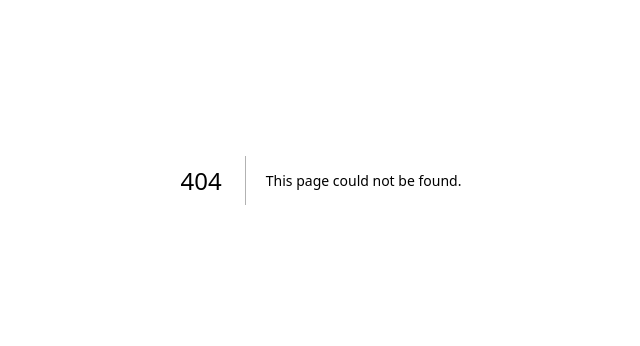
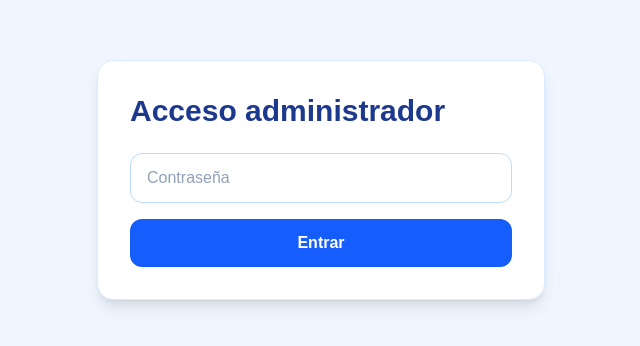
Before and after one commit to alejandroferrersfc-cell/fisio-reservas, a Next.js app: page /login in a window 1280 px wide. Before the commit this address had no page. Shown: the part 220-566 px from the top of the page, without its empty margins (319-959 px from the left). Built offline with nearby package versions, Linux system fonts and the light colour scheme.

Commit message:
Create page.tsx

```diff
--- /dev/null
+++ b/app/login/page.tsx
@@ -0,0 +1,61 @@
+"use client";
+
+import { useState } from "react";
+
+export default function LoginPage() {
+  const [password, setPassword] = useState("");
+  const [mensaje, setMensaje] = useState("");
+  const [cargando, setCargando] = useState(false);
+
+  async function entrar() {
+    setMensaje("");
+    setCargando(true);
+
+    const res = await fetch("/api/login", {
+      method: "POST",
+      headers: {
+        "Content-Type": "application/json",
+      },
+      body: JSON.stringify({ password }),
+    });
+
+    const data = await res.json();
+
+    if (!res.ok) {
+      setMensaje(data.error || "No se pudo iniciar sesión");
+      setCargando(false);
+      return;
+    }
+
+    window.location.href = "/admin";
+  }
+
+  return (
+    <main className="min-h-screen bg-blue-50 flex items-center justify-center px-6">
+      <div className="w-full max-w-md bg-white rounded-2xl shadow-lg border border-blue-100 p-8">
+        <h1 className="text-3xl font-bold text-blue-900 mb-6">
+          Acceso administrador
+        </h1>
+
+        <input
+          type="password"
+          placeholder="Contraseña"
+          value={password}
+          onChange={(e) => setPassword(e.target.value)}
+          className="w-full rounded-xl border border-blue-200 px-4 py-3 text-slate-900 placeholder-slate-400 focus:outline-none focus:ring-2 focus:ring-blue-500 mb-4"
+        />
+
+        <button
+          type="button"
+          onClick={entrar}
+          disabled={cargando}
+          className="w-full bg-blue-600 hover:bg-blue-700 text-white font-semibold px-6 py-3 rounded-xl transition"
+        >
+          {cargando ? "Entrando..." : "Entrar"}
+        </button>
+
+        {mensaje && <p className="mt-4 text-red-600">{mensaje}</p>}
+      </div>
+    </main>
+  );
+}
```
